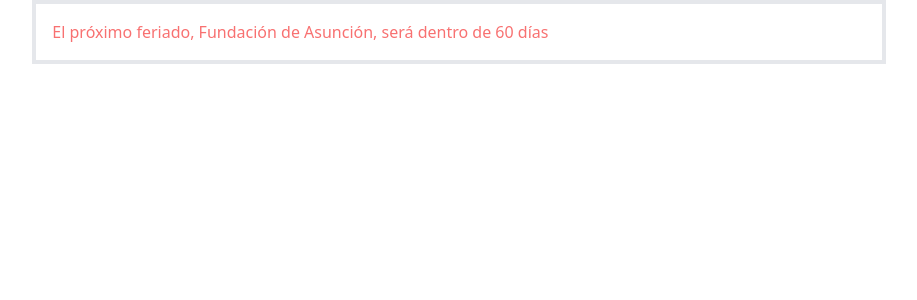
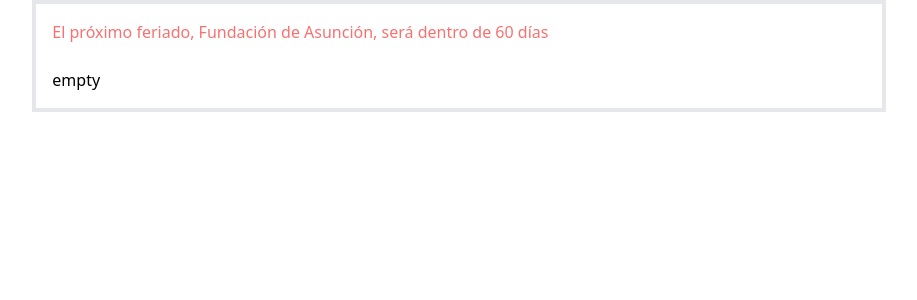
Before and after one commit to fedechaves/feriado-py-app, a React (Vite) app: page / in a window 1280 px wide. Shown: the top 300 px of the page, without its empty margins (181-1098 px from the left). Built offline with nearby package versions, Linux system fonts and the light colour scheme.

Commit message:
day place

```diff
--- a/src/App.tsx
+++ b/src/App.tsx
@@ -56,9 +56,15 @@
   return (
     <main className="flex justify-center items-center ">
       <div className="box-border h-2/3 w-2/3 p-4 border-4">
-        <h1 className="text-red-400">
-          El próximo feriado, {nextHoliday.motivo}, será {rtf.format(dayDiff, "days")}
-        </h1>
+        <div className="div">
+          <div className="">
+            <h6 className="text-red-400">
+              El próximo feriado, {nextHoliday.motivo}, será {rtf.format(dayDiff, "days")}
+            </h6>
+            <input type="text" />
+            <p>empty</p>
+          </div>
+        </div>
       </div>
     </main>
   );
```
